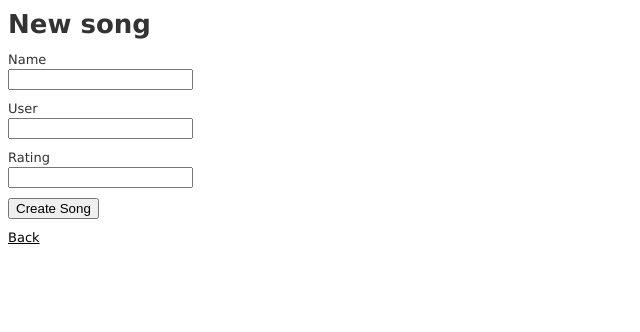
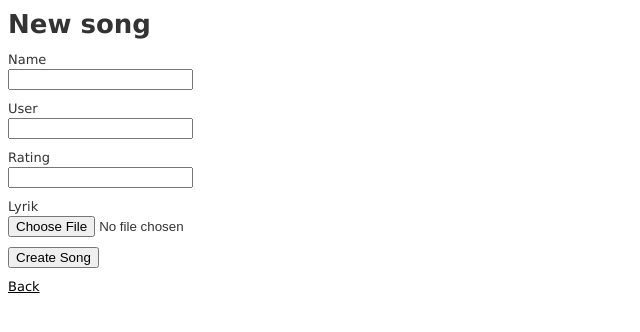
Before and after one commit to PiersKarpinski/Project_1_lyrik, a Rails app: page /songs/new in a window 1280 px wide. Shown: the part 153-485 px from the top of the page, without its empty margins (0-640 px from the left). Run offline with Rails 7, Linux system fonts and the light colour scheme; style sheets or scripts are compiled from the project's sources; parts of the project's set-up code (start-up, migrations or seed data) failed here and were passed over; some libraries are stand-ins or nearby versions.

Commit message:
added carrierwave for song upload

```diff
--- a/app/models/song.rb
+++ b/app/models/song.rb
@@ -1,8 +1,10 @@
 class Song < ActiveRecord::Base
-  attr_accessible :name, :rating, :user_id
+  attr_accessible :name, :rating, :user_id, :lyrik
 
   belongs_to :user
   has_many :comments
   has_and_belongs_to_many :genres
 
+  mount_uploader :lyrik, LyrikUploader
+
 end
--- a/app/views/songs/_form.html.erb
+++ b/app/views/songs/_form.html.erb
@@ -23,6 +23,10 @@
     <%= f.label :rating %><br />
     <%= f.text_field :rating %>
   </div>
+  <div class="field">
+    <%= f.label :lyrik %><br />
+    <%= f.file_field :lyrik %>
+  </div>
   <div class="actions">
     <%= f.submit %>
   </div>
--- a/app/views/songs/show.html.erb
+++ b/app/views/songs/show.html.erb
@@ -15,6 +15,11 @@
   <%= @song.rating %>
 </p>
 
+<p>
+  <b>Lyrik:</b>
+  <%= audio_tag @song.lyrik, controls: true, class: 'song_lyrik' %>
+</p>
+
 
 <%= link_to 'Edit', edit_song_path(@song) %> |
 <%= link_to 'Back', songs_path %>
--- a/app/views/users/index.html.erb
+++ b/app/views/users/index.html.erb
@@ -16,7 +16,7 @@
     <td><%= user.name %></td>
     <td><%= user.username %></td>
     <td><%= user.email %></td>
-    <td><%= user.image %></td>
+    <td><%= image_tag user.image.thumb %></td>
     <td><%= link_to 'Show', user %></td>
     <td><%= link_to 'Edit', edit_user_path(user) %></td>
     <td><%= link_to 'Destroy', user, method: :delete, data: { confirm: 'Are you sure?' } %></td>
--- a/config/routes.rb
+++ b/config/routes.rb
@@ -9,7 +9,7 @@ LyrikApp::Application.routes.draw do
     end
   end
 
-  resources :users, only: [:index, :show, :new, :create]
+  resources :users
 
 
   resources :comments
--- /dev/null
+++ b/db/migrate/20140729092413_add_lyrik_to_songs.rb
@@ -0,0 +1,5 @@
+class AddLyrikToSongs < ActiveRecord::Migration
+  def change
+    add_column :songs, :lyrik, :text
+  end
+end
```
Also changed, not shown: app/uploaders/lyrik_uploader.rb (added, +51 -0 lines), db/schema.rb, 1 other file.
